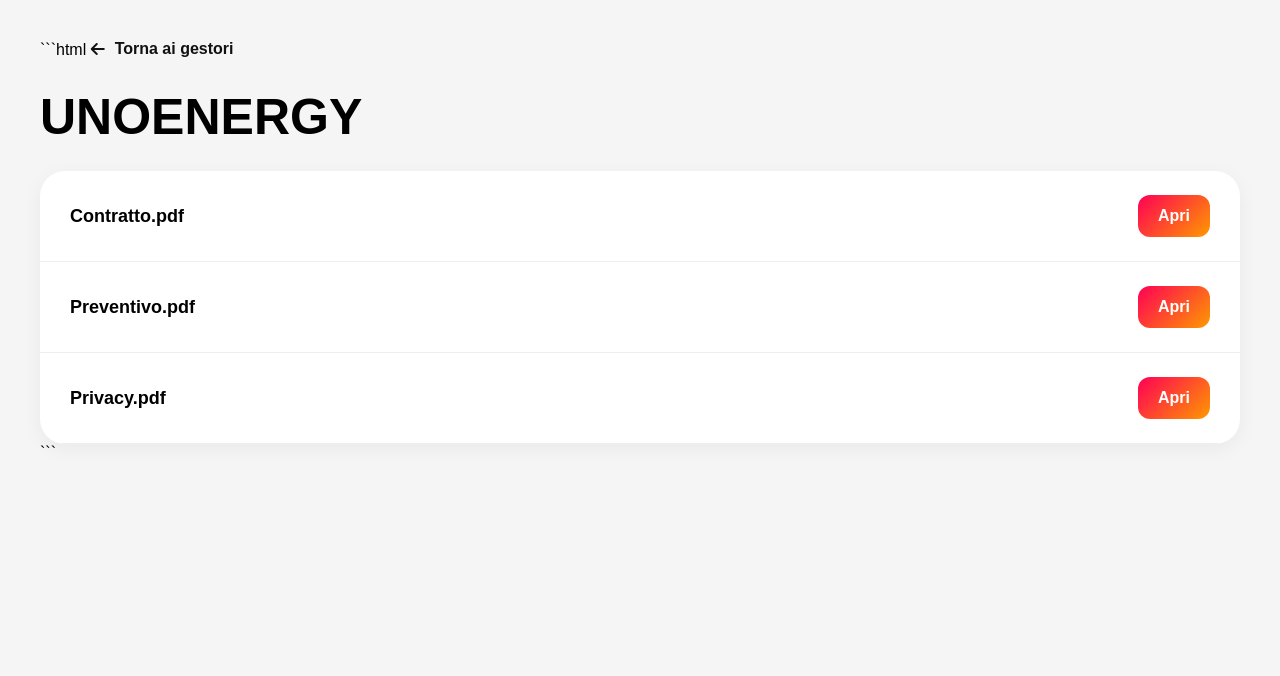
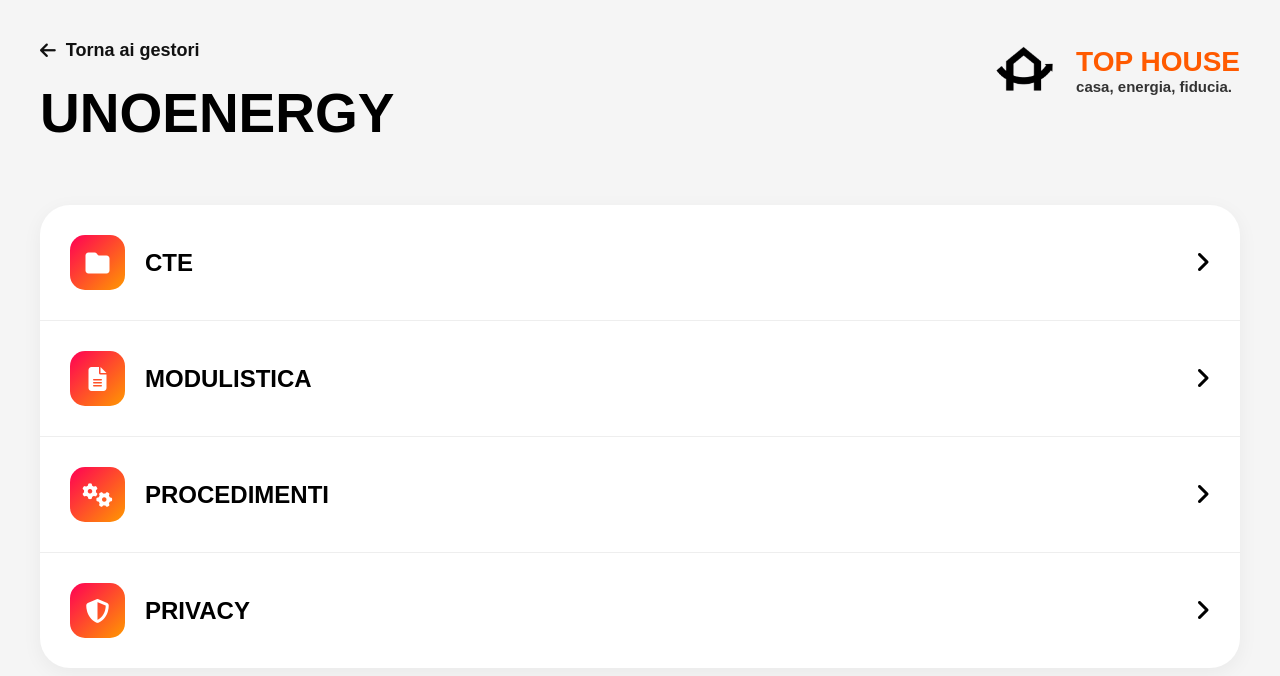
Before and after one commit to laminetallth/TOP-HOUSE, a plain HTML site: page gestori/unoenergy.html in a window 1280 px wide. Drawn offline with Linux system fonts and the light colour scheme.

Commit message:
Update unoenergy.html

````diff
--- a/gestori/unoenergy.html
+++ b/gestori/unoenergy.html
@@ -1,108 +1,83 @@
-```html
 <!DOCTYPE html>
 <html lang="it">
 <head>
 <meta charset="UTF-8">
 <meta name="viewport" content="width=device-width, initial-scale=1.0">
-
 <title>UNOENERGY - TOP HOUSE</title>
-
-<link rel="stylesheet"
-href="https://cdnjs.cloudflare.com/ajax/libs/font-awesome/6.5.1/css/all.min.css"/>
-
+<link rel="stylesheet" href="https://cdnjs.cloudflare.com/ajax/libs/font-awesome/6.5.1/css/all.min.css"/>
 <style>
-
-*{
-margin:0;
-padding:0;
-box-sizing:border-box;
-font-family:Arial,sans-serif;
-}
-
-body{
-background:#f5f5f5;
-padding:40px;
-}
-
-.back{
-display:inline-flex;
-align-items:center;
-gap:10px;
-text-decoration:none;
-color:#111;
-font-weight:700;
-margin-bottom:30px;
-}
-
-.back:hover{
-color:#ff5500;
-}
-
-h1{
-font-size:50px;
-margin-bottom:25px;
-}
-
-.files{
-background:white;
-border-radius:25px;
-overflow:hidden;
-box-shadow:0 5px 20px rgba(0,0,0,.05);
-}
-
-.file{
-display:flex;
-justify-content:space-between;
-align-items:center;
-padding:24px 30px;
-border-bottom:1px solid #eee;
-}
-
-.file-name{
-font-weight:800;
-font-size:18px;
-}
-
-.btn{
-background:linear-gradient(135deg,#ff0055,#ff9900);
-padding:12px 20px;
-border-radius:12px;
-color:white;
-text-decoration:none;
-font-weight:700;
-}
-
+*{ margin:0; padding:0; box-sizing:border-box; font-family:Arial,sans-serif; }
+body{ background:#f5f5f5; padding:40px; }
+.top-bar{ display:flex; justify-content:space-between; align-items:flex-start; margin-bottom:30px; }
+.logo-area{ display:flex; align-items:center; gap:15px; }
+.logo-area img{ width:70px; height:auto; }
+.logo-text h2{ font-size:28px; font-weight:900; color:#ff5a00; margin:0; }
+.logo-text p{ margin:0; font-size:15px; font-weight:700; color:#333; }
+.back{ display:inline-flex; align-items:center; gap:10px; text-decoration:none; color:#111; font-weight:700; margin-bottom:20px; font-size:18px; }
+.back:hover{ color:#ff5500; }
+h1{ font-size:55px; font-weight:900; margin-bottom:30px; }
+.list{ background:white; border-radius:30px; overflow:hidden; box-shadow:0 5px 20px rgba(0,0,0,.05); }
+.item{ display:flex; justify-content:space-between; align-items:center; padding:30px; border-bottom:1px solid #eee; cursor:pointer; transition:.3s; }
+.item:last-child{ border-bottom:none; }
+.item:hover{ background:#fafafa; }
+.left{ display:flex; align-items:center; gap:20px; }
+.icon{ width:55px; height:55px; border-radius:15px; background:linear-gradient(135deg,#ff0055,#ff9900); display:flex; justify-content:center; align-items:center; color:white; font-size:24px; }
+.name{ font-size:24px; font-weight:800; }
+.arrow{ font-size:24px; }
+@media(max-width:768px){ .top-bar{ flex-direction:column; gap:20px; } .logo-area{ align-self:flex-start; } h1{ font-size:42px; } }
 </style>
 </head>
-
 <body>
 
-<a href="../luce-gas.html" class="back">
-<i class="fa-solid fa-arrow-left"></i>
-Torna ai gestori
-</a>
-
-<h1>UNOENERGY</h1>
-
-<div class="files">
-
-<div class="file">
-<div class="file-name">Contratto.pdf</div>
-<a href="#" class="btn">Apri</a>
+<div class="top-bar">
+    <div>
+        <a href="../luce-gas.html" class="back">
+            <i class="fa-solid fa-arrow-left"></i> Torna ai gestori
+        </a>
+        <h1>UNOENERGY</h1>
+    </div>
+    <div class="logo-area">
+        <img src="../logo.png" alt="TOP HOUSE">
+        <div class="logo-text">
+            <h2>TOP HOUSE</h2>
+            <p>casa, energia, fiducia.</p>
+        </div>
+    </div>
 </div>
 
-<div class="file">
-<div class="file-name">Preventivo.pdf</div>
-<a href="#" class="btn">Apri</a>
-</div>
+<div class="list">
+    <div class="item" onclick="location.href='unoenergy-cte.html'">
+        <div class="left">
+            <div class="icon"><i class="fa-solid fa-folder"></i></div>
+            <div class="name">CTE</div>
+        </div>
+        <div class="arrow"><i class="fa-solid fa-angle-right"></i></div>
+    </div>
 
-<div class="file">
-<div class="file-name">Privacy.pdf</div>
-<a href="#" class="btn">Apri</a>
-</div>
+    <div class="item" onclick="location.href='unoenergy-modulistica.html'">
+        <div class="left">
+            <div class="icon"><i class="fa-solid fa-file-lines"></i></div>
+            <div class="name">MODULISTICA</div>
+        </div>
+        <div class="arrow"><i class="fa-solid fa-angle-right"></i></div>
+    </div>
 
+    <div class="item" onclick="location.href='unoenergy-procedimenti.html'">
+        <div class="left">
+            <div class="icon"><i class="fa-solid fa-gears"></i></div>
+            <div class="name">PROCEDIMENTI</div>
+        </div>
+        <div class="arrow"><i class="fa-solid fa-angle-right"></i></div>
+    </div>
+
+    <div class="item" onclick="location.href='unoenergy-privacy.html'">
+        <div class="left">
+            <div class="icon"><i class="fa-solid fa-shield-halved"></i></div>
+            <div class="name">PRIVACY</div>
+        </div>
+        <div class="arrow"><i class="fa-solid fa-angle-right"></i></div>
+    </div>
 </div>
 
 </body>
 </html>
-```
````
